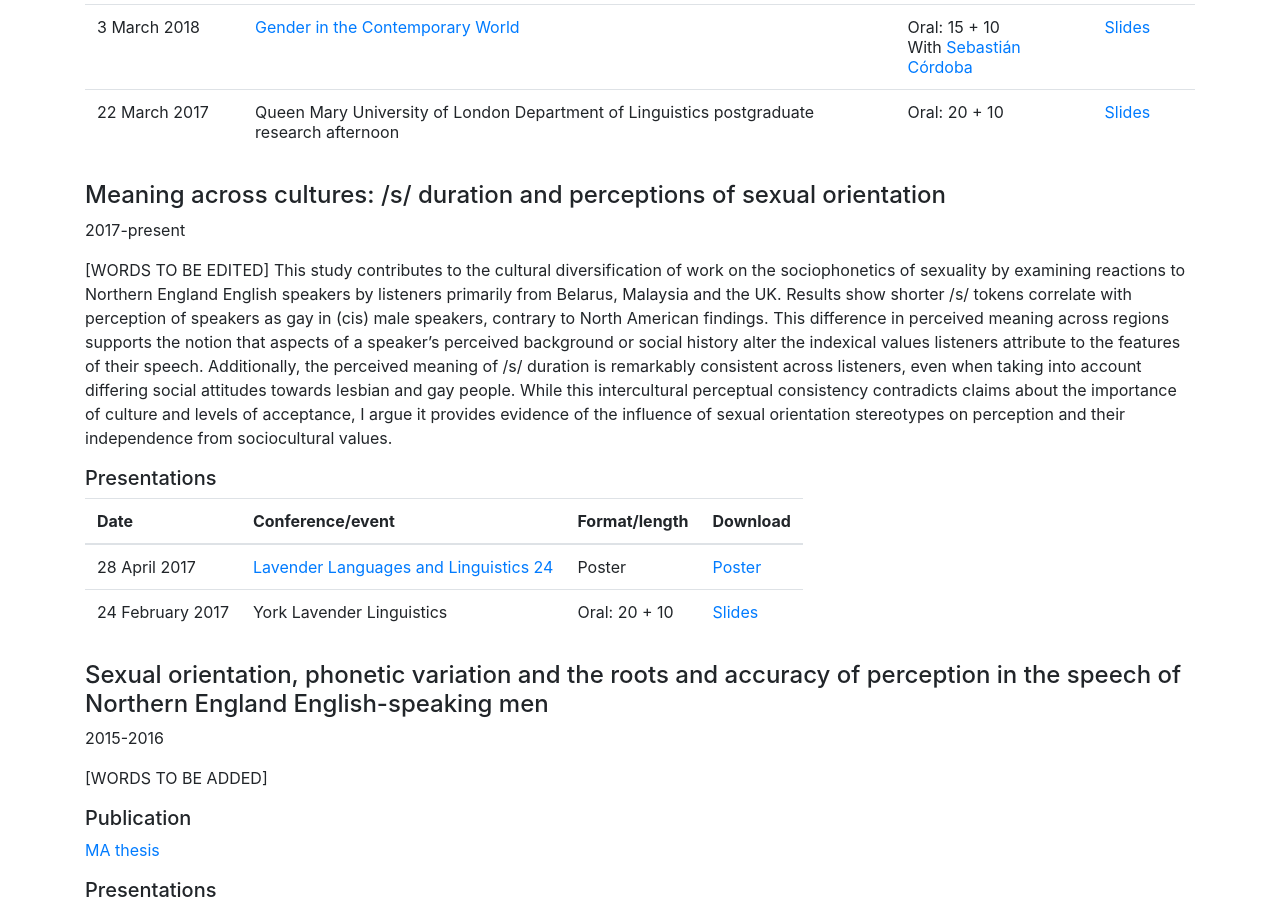
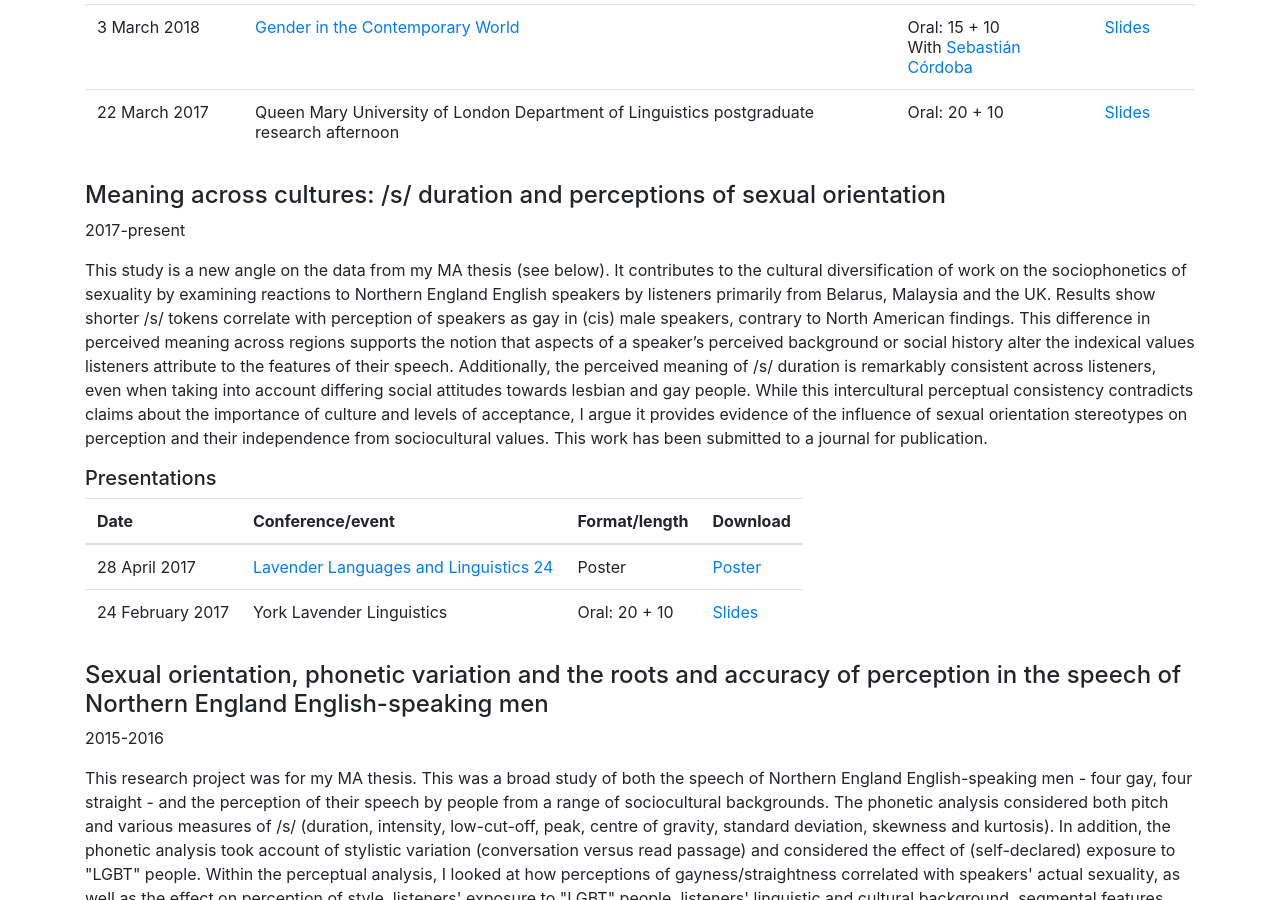
Before and after one commit to yndajas/yndajas.co, a Jekyll site: the page built from academia.html, in a window 1280 px wide and 900 px high, scrolled down 1043 px. Built offline with Jekyll 4.4.1, drawn with Linux system fonts in a browser that asks for light colours; nearby versions of some CDN libraries; some of the changed text lies outside the part shown.

Commit message:
Updated/added descriptions of research projects

```diff
--- a/academia.html
+++ b/academia.html
@@ -60,7 +60,7 @@ layout: default
 
 <h4>Meaning across cultures: /s/ duration and perceptions of sexual orientation</h4>
 <p>2017-present</p>
-<p>[WORDS TO BE EDITED] This study contributes to the cultural diversification of work on the sociophonetics of sexuality by examining reactions to Northern England English speakers by listeners primarily from Belarus, Malaysia and the UK. Results show shorter /s/ tokens correlate with perception of speakers as gay in (cis) male speakers, contrary to North American findings. This difference in perceived meaning across regions supports the notion that aspects of a speaker’s perceived background or social history alter the indexical values listeners attribute to the features of their speech. Additionally, the perceived meaning of /s/ duration is remarkably consistent across listeners, even when taking into account differing social attitudes towards lesbian and gay people. While this intercultural perceptual consistency contradicts claims about the importance of culture and levels of acceptance, I argue it provides evidence of the influence of sexual orientation stereotypes on perception and their independence from sociocultural values.</p>
+<p>This study is a new angle on the data from my MA thesis (see below). It contributes to the cultural diversification of work on the sociophonetics of sexuality by examining reactions to Northern England English speakers by listeners primarily from Belarus, Malaysia and the UK. Results show shorter /s/ tokens correlate with perception of speakers as gay in (cis) male speakers, contrary to North American findings. This difference in perceived meaning across regions supports the notion that aspects of a speaker’s perceived background or social history alter the indexical values listeners attribute to the features of their speech. Additionally, the perceived meaning of /s/ duration is remarkably consistent across listeners, even when taking into account differing social attitudes towards lesbian and gay people. While this intercultural perceptual consistency contradicts claims about the importance of culture and levels of acceptance, I argue it provides evidence of the influence of sexual orientation stereotypes on perception and their independence from sociocultural values. This work has been submitted to a journal for publication.</p>
 
 <h5>Presentations</h5>
 
@@ -94,7 +94,8 @@ layout: default
 <h4>Sexual orientation, phonetic variation and the roots and accuracy of perception in the speech of Northern England English-speaking men</h4>
 <p>2015-2016</p>
 
-<p>[WORDS TO BE ADDED]</p>
+<p>This research project was for my MA thesis. This was a broad study of both the speech of Northern England English-speaking men - four gay, four straight - and the perception of their speech by people from a range of sociocultural backgrounds. The phonetic analysis considered both pitch and various measures of /s/ (duration, intensity, low-cut-off, peak, centre of gravity, standard deviation, skewness and kurtosis). In addition, the phonetic analysis took account of stylistic variation (conversation versus read passage) and considered the effect of (self-declared) exposure to "LGBT" people. Within the perceptual analysis, I looked at how perceptions of gayness/straightness correlated with speakers' actual sexuality, as well as the effect on perception of style, listeners' exposure to "LGBT"
+people, listeners' linguistic and cultural background, segmental features and judgemental constraints.</p>
 
 <h5>Publication</h5>
 <p><a href="/assets/publications/MA_thesis.pdf" target="_blank">MA thesis</a></p>
```
